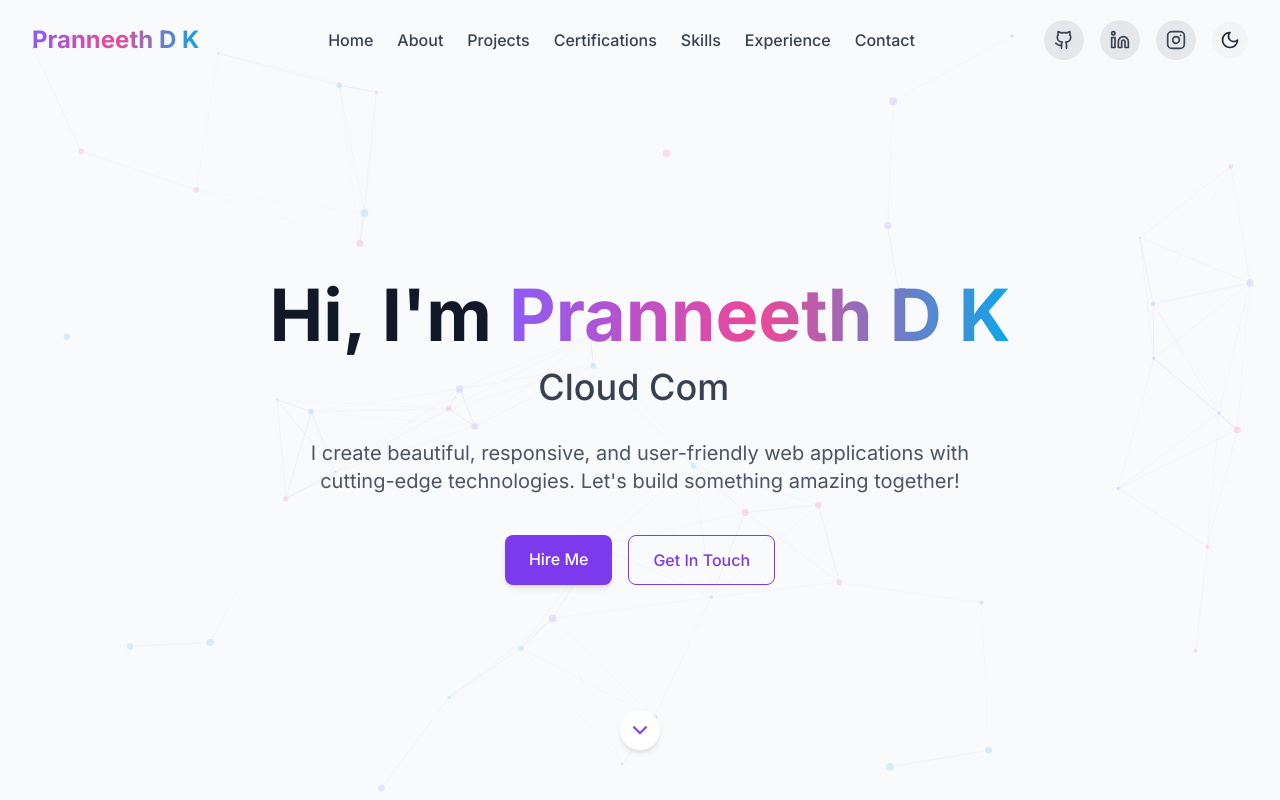
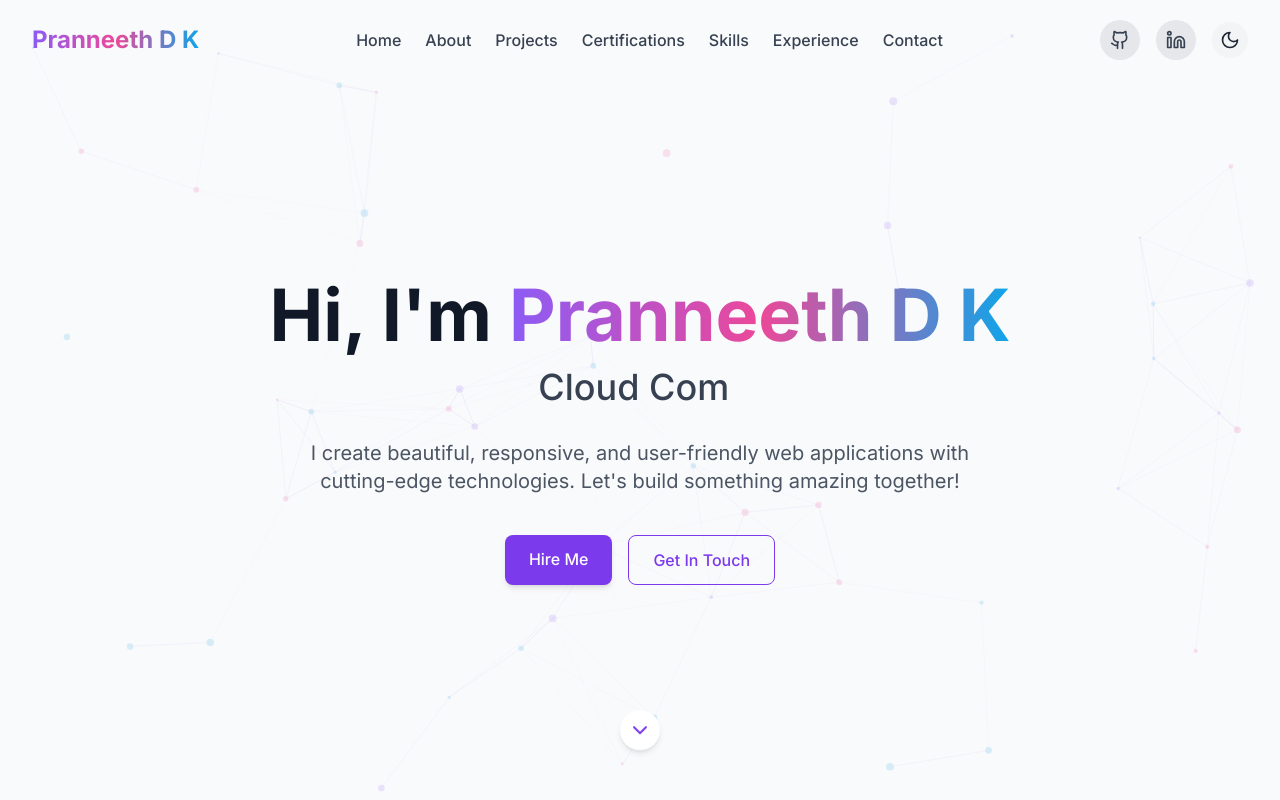
Before and after one commit to pranneeth-1511/portfolio-website, a React (Vite) app in the folder frontend/: page / in a window 1280 px wide. Shown: the top 800 px of the page. Built offline with nearby package versions, Linux system fonts and the light colour scheme.

Commit message:
navbar change

```diff
--- a/frontend/src/components/Navbar/Navbar.tsx
+++ b/frontend/src/components/Navbar/Navbar.tsx
@@ -33,7 +33,6 @@ const Navbar: React.FC<NavbarProps> = ({ theme, toggleTheme }) => {
   const socialLinks = [
     { name: 'GitHub', icon: <GithubIcon size={20} />, href: 'https://github.com/pranneeth-1511' },
     { name: 'LinkedIn', icon: <Linkedin size={20} />, href: 'https://www.linkedin.com/in/pranneethdk' },
-    { name: 'Instagram', icon: <Instagram size={20} />, href: 'https://www.instagram.com/pranneeth_1511/' },
   ];
 
   return (
@@ -47,12 +46,10 @@ const Navbar: React.FC<NavbarProps> = ({ theme, toggleTheme }) => {
     >
       <div className="max-w-7xl mx-auto px-4 sm:px-6 lg:px-8">
         <div className="flex items-center justify-between h-16 md:h-20">
-          {/* Logo */}
           <a href="#home" className="text-2xl font-bold gradient-text">
             Pranneeth D K
           </a>
 
-          {/* Desktop Navigation */}
           <nav className="hidden md:flex space-x-6">
             {navLinks.map((link) => (
               <a key={link.name} href={link.href} className="nav-link">
@@ -61,7 +58,6 @@ const Navbar: React.FC<NavbarProps> = ({ theme, toggleTheme }) => {
             ))}
           </nav>
 
-          {/* Desktop Social Icons & Theme Toggle */}
           <div className="hidden md:flex items-center space-x-4">
             {socialLinks.map((link) => (
               <a
@@ -84,7 +80,6 @@ const Navbar: React.FC<NavbarProps> = ({ theme, toggleTheme }) => {
             </button>
           </div>
 
-          {/* Mobile Buttons: Theme Toggle & Menu */}
           <div className="md:hidden flex items-center space-x-2">
             <button
               onClick={toggleTheme}
@@ -104,7 +99,6 @@ const Navbar: React.FC<NavbarProps> = ({ theme, toggleTheme }) => {
         </div>
       </div>
 
-      {/* Mobile Menu */}
       <AnimatePresence>
         {isOpen && (
           <motion.div
```
